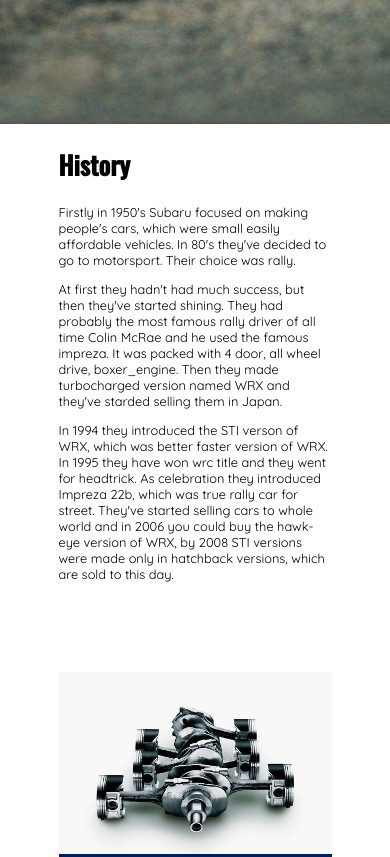
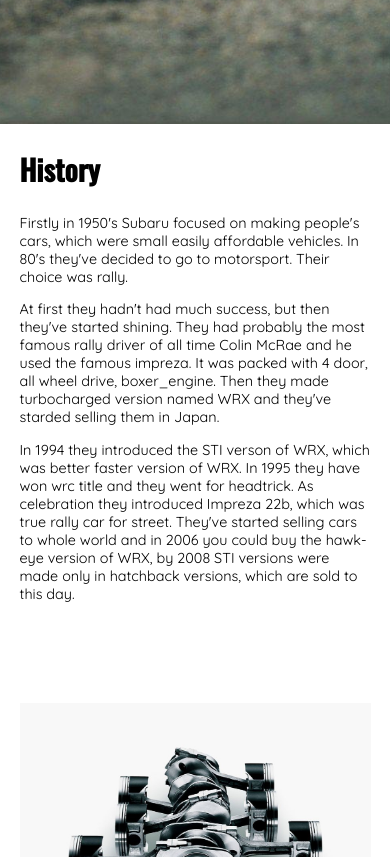
Before and after one commit to romantarnai/romantarnai.github.io, a plain HTML site: page index.html in a window 390 px wide. Shown: the part 720-1577 px from the top of the page. Drawn offline with nearby package versions, Linux system fonts and the light colour scheme.

Commit message:
breakpoints edited

```diff
--- a/styles/main.css
+++ b/styles/main.css
@@ -227,6 +227,10 @@ footer{
 
 /* tablet */
 @media only screen and (max-width: 980px) {
+    main{
+        margin-right: 10%;
+        margin-left: 10%;
+    }
     /* column navbar */
     .nav-img{
         margin: 1em 0 0 0;
@@ -274,6 +278,8 @@ footer{
 /* mobile */
 @media only screen and (max-width: 420px) {
     main{
+        margin-left: 5%;
+        margin-right: 5%;
         grid-template-columns: 1fr;
         grid-template-areas:
         "history"
@@ -285,6 +291,6 @@ footer{
         gap: 1em;
     }
     html{
-        font-size: 0.8rem;
+        font-size: 0.9rem;
     }
 }
```
